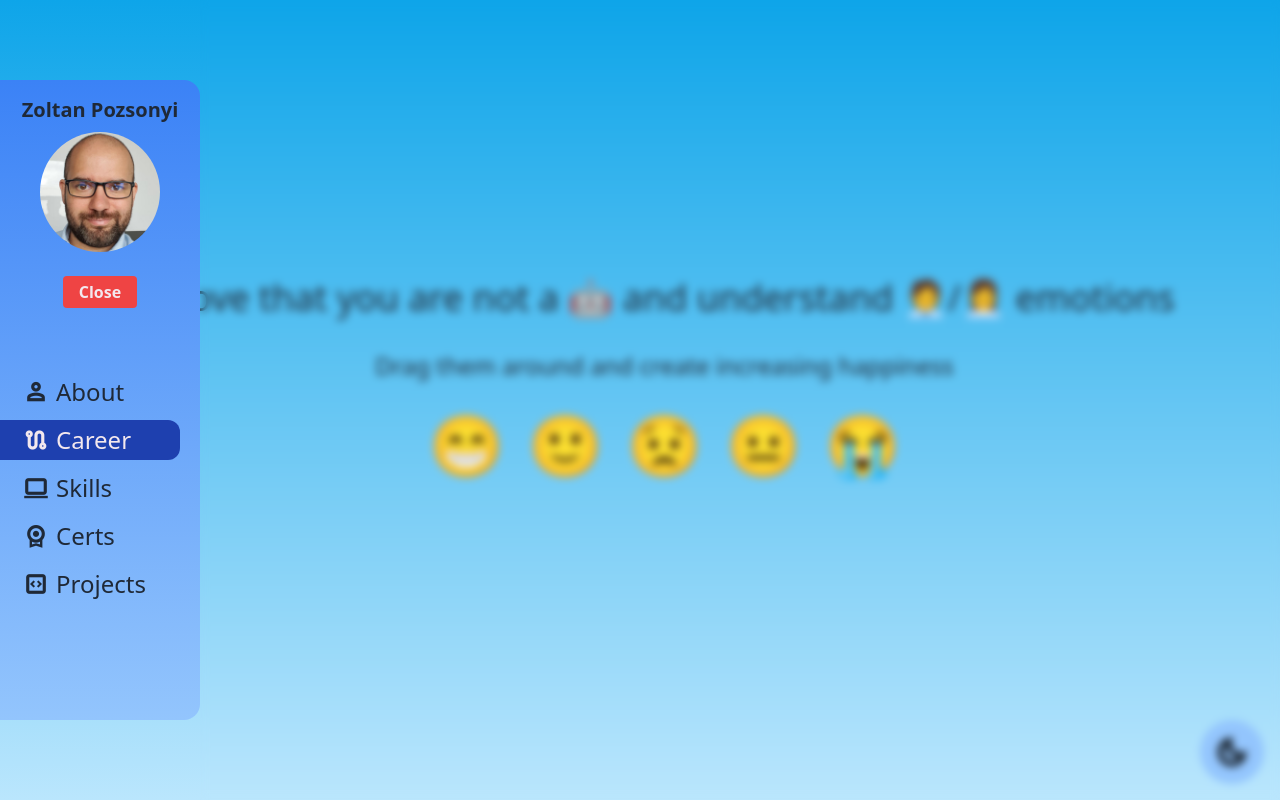
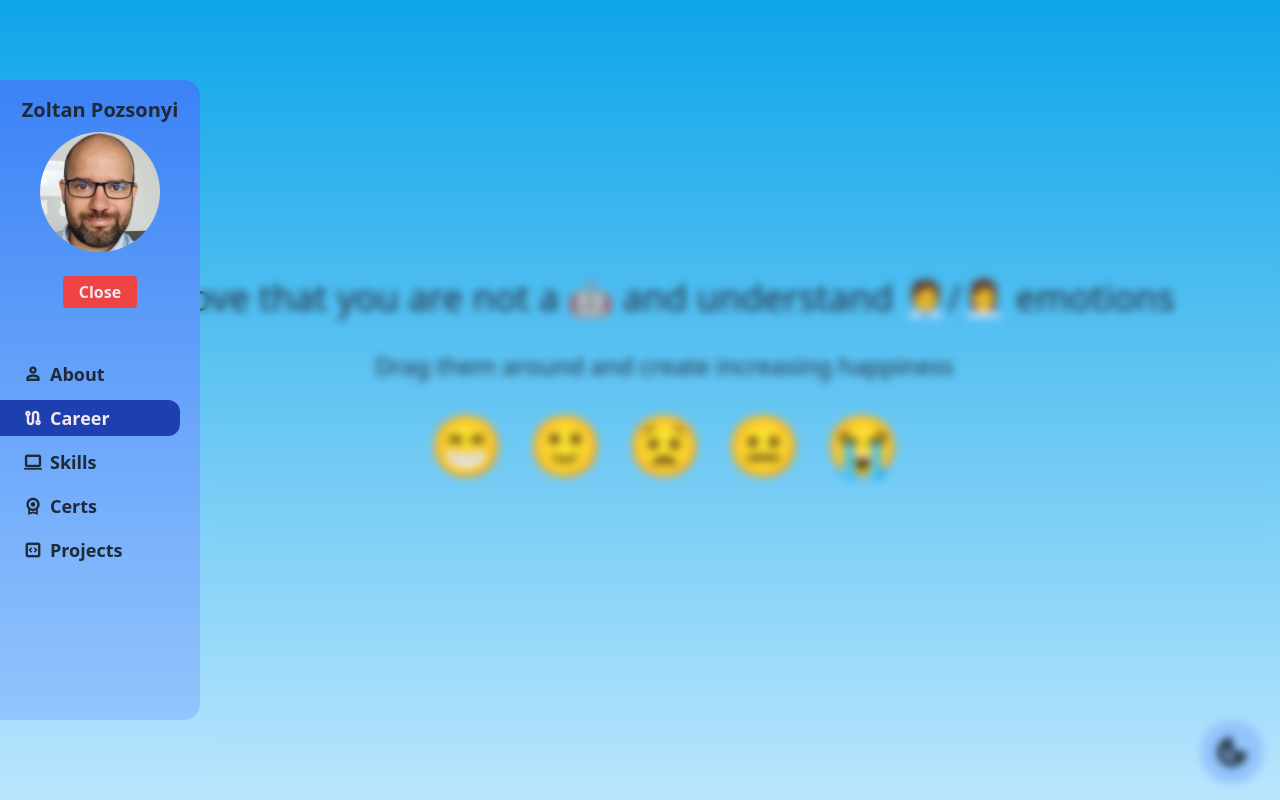
Before and after one commit to Zolikon/profile, a React (Vite) app: page /career in a window 1280 px wide. Both pictures are taken after a click on the button "Open". Built offline with nearby package versions, Linux system fonts and the light colour scheme.

Commit message:
improving sidemenu layout

```diff
--- a/src/App.jsx
+++ b/src/App.jsx
@@ -12,10 +12,10 @@ function App() {
             content={[
               {
                 elements: [
-                  <span key={11} className="text-sm sm:text-lg md:text-2xl material-symbols-outlined">
+                  <span key={11} className="text-sm sm:text-lg material-symbols-outlined">
                     person
                   </span>,
-                  <p key={12} className="text-sm sm:text-lg md:text-2xl">
+                  <p key={12} className="text-sm sm:text-lg font-bold">
                     About
                   </p>,
                 ],
@@ -23,10 +23,10 @@ function App() {
               },
               {
                 elements: [
-                  <span key={"career1"} className="text-sm sm:text-lg md:text-2xl material-symbols-outlined">
+                  <span key={"career1"} className="text-sm sm:text-lg material-symbols-outlined">
                     route
                   </span>,
-                  <p key={"career2"} className="text-sm sm:text-lg md:text-2xl">
+                  <p key={"career2"} className="text-sm sm:text-lg font-bold">
                     Career
                   </p>,
                 ],
@@ -34,10 +34,10 @@ function App() {
               },
               {
                 elements: [
-                  <span key={21} className="text-sm sm:text-lg md:text-2xl material-symbols-outlined">
+                  <span key={21} className="text-sm sm:text-lg material-symbols-outlined">
                     computer
                   </span>,
-                  <p key={22} className="text-sm sm:text-lg md:text-2xl">
+                  <p key={22} className="text-sm sm:text-lg font-bold">
                     Skills
                   </p>,
                 ],
@@ -45,10 +45,10 @@ function App() {
               },
               {
                 elements: [
-                  <span key={31} className="text-sm sm:text-lg md:text-2xl material-symbols-outlined">
+                  <span key={31} className="text-sm sm:text-lg material-symbols-outlined">
                     license
                   </span>,
-                  <p key={32} className="text-sm sm:text-lg md:text-2xl">
+                  <p key={32} className="text-sm sm:text-lg font-bold">
                     Certs
                   </p>,
                 ],
@@ -56,10 +56,10 @@ function App() {
               },
               {
                 elements: [
-                  <span key={41} className="text-sm sm:text-lg md:text-2xl material-symbols-outlined">
+                  <span key={41} className="text-sm sm:text-lg material-symbols-outlined">
                     code_blocks
                   </span>,
-                  <p key={42} className="text-sm sm:text-lg md:text-2xl">
+                  <p key={42} className="text-sm sm:text-lg font-bold">
                     Projects
                   </p>,
                 ],
--- a/src/ContactInfo.jsx
+++ b/src/ContactInfo.jsx
@@ -8,20 +8,23 @@ function ContactInfo() {
   }
 
   return (
-    <div className="flex flex-col gap-1 sm:gap-2 sm:text-2xl w-10 ">
-      <a href="mailto:pozsonyizoli@gmail.com" className="p-2 h-[30px] hover:scale-110">
+    <div className="flex gap-2 sm:text-2xl items-center justify-center mx-auto h-[40px]">
+      <a
+        href="mailto:pozsonyizoli@gmail.com"
+        className="p-2 h-[30px] w-[30px] hover:scale-110 flex items-center justify-center"
+      >
         <span className="material-symbols-outlined text-light-text">email</span>
       </a>
       <a
         href="https://www.linkedin.com/in/zolt%C3%A1n-pozsonyi-5677b698/"
-        className="p-2 h-[30px] hover:scale-110"
+        className="p-2 h-full hover:scale-110"
         target="_blank"
         rel="noreferrer"
       >
         <img src="/linkedin.svg" />
       </a>
-      <a href="https://github.com/Zolikon" className="p-2 h-[30px] hover:scale-110" target="_blank" rel="noreferrer">
-        <img src="/github.svg" />
+      <a href="https://github.com/Zolikon" className="p-2 h-full hover:scale-110" target="_blank" rel="noreferrer">
+        <img src="/github.svg" className="object-cover h-full" />
       </a>
     </div>
   );
--- a/src/career/Timeline.jsx
+++ b/src/career/Timeline.jsx
@@ -14,6 +14,7 @@ function Timeline() {
             "General management 5-7 people, support their professional development",
             "Leading fullstack development team and act as architect",
           ]}
+          iconName="work"
         />
         <WorkElement
           date="2020 - 2022"
@@ -23,34 +24,38 @@ function Timeline() {
             "General management 4-5 people, support their professional development",
             "Leading backend development team on fincancial project, taking active part in development",
           ]}
+          iconName="work"
         />
         <WorkElement
           date="2017 - 2020"
           title="Senior Software Engineer"
           company="Epam Systems"
           description={["Worked as a backend developer in travel domain", "Designing new solutions"]}
+          iconName="work"
         />
         <WorkElement
           date="2015 - 2017"
           title="Software Engineer"
           company="Epam Systems"
           description={["Worked as a backend developer on a financial project"]}
+          iconName="work"
         />
         <WorkElement
           date="2014 - 2015"
-          title="Software Engineer"
+          title="Junior Software Engineer"
           company="Epam Systems"
           description={[
             "Taking part in Epams junior mentoring program",
             "After successfully completed that, worked as a backend developer on a financial project",
           ]}
+          iconName="work"
         />
       </VerticalTimeline>
     </div>
   );
 }
 
-function WorkElement({ date, title, company, description }) {
+function WorkElement({ date, title, company, description, iconName }) {
   return (
     <VerticalTimelineElement
       className="vertical-timeline-element--work text-light-text dark:text-dark-text "
@@ -59,7 +64,7 @@ function WorkElement({ date, title, company, description }) {
       date={date}
       dateClassName="text-light-text dark:text-dark-text"
       iconStyle={{ background: "rgb(33, 150, 243)", color: "#fff" }}
-      icon={<WorkIcon />}
+      icon={<Icon name={iconName} />}
     >
       <h3 className="vertical-timeline-element-title font-extrabold text-lg xl:text-2xl">{title}</h3>
       <h4 className="vertical-timeline-element-subtitle font-bold">{company}</h4>
@@ -77,14 +82,19 @@ WorkElement.propTypes = {
   title: PropTypes.string.isRequired,
   company: PropTypes.string.isRequired,
   description: PropTypes.arrayOf(PropTypes.string).isRequired,
+  iconName: PropTypes.string,
 };
 
-function WorkIcon() {
+function Icon({ name }) {
   return (
     <div className="flex items-center justify-center w-full h-full">
-      <i className="material-symbols-outlined text-dark-text dark:text-light-text">work</i>
+      <i className="material-symbols-outlined text-dark-text dark:text-light-text">{name}</i>
     </div>
   );
 }
 
+Icon.propTypes = {
+  name: PropTypes.string,
+};
+
 export default Timeline;
--- a/src/components/SideMenu.jsx
+++ b/src/components/SideMenu.jsx
@@ -66,7 +66,7 @@ const SideNavigation = ({ content }) => {
   }
 
   return (
-    <div className={`flex fixed left-0 top-0 h-full ${isOpen && "w-full"} z-50`}>
+    <div className={`flex fixed left-0 top-0 h-full ${isOpen && "w-full"} z-50 `}>
       <motion.header
         ref={node}
         initial="closed"
@@ -86,7 +86,7 @@ const SideNavigation = ({ content }) => {
           >
             {isOpen && (
               <motion.p
-                className=" whitespace-nowrap text-sm sm:text-xl font-bold"
+                className=" whitespace-nowrap text-sm  md:text-xl font-bold select-none"
                 initial={{ opacity: 0, scale: 0 }}
                 animate={{ opacity: 1, scale: 1 }}
                 transition={{ delay: 0.5 }}
@@ -98,7 +98,7 @@ const SideNavigation = ({ content }) => {
             <img src="/profil.jpg" alt="profile" className={` rounded-full mb-4 mt-2`} />
           </motion.div>
           <motion.button
-            className="bg-red-500 hover:bg-red-700 dark:bg-yellow-500 dark:hover:bg-yellow-700 dark:text-light-text font-bold py-1 px-4 rounded select-none text-dark-text"
+            className="bg-red-500 hover:bg-red-700 dark:bg-teal-500 dark:hover:bg-teal-700 dark:text-light-text font-bold py-1 px-4 rounded select-none text-dark-text"
             onClick={toggleIsOpen}
             variants={variants}
             initial="closedButton"
@@ -112,7 +112,9 @@ const SideNavigation = ({ content }) => {
             animate={isOpen ? "open" : "closed"}
             variants={variants}
             transition={transition}
-            className={`mt-12 sm:mt-16 flex flex-col gap-0 xl:gap-2 justify-start w-full h-full overflow-hidden select-none items-start`}
+            className={`${
+              isOpen ? "mt-8 sm:mt-12" : "mt-12 sm:mt-16"
+            } flex flex-col gap-0 xl:gap-2 justify-start w-full h-full overflow-hidden select-none items-start`}
           >
             {content.map((item) =>
               isOpen ? (
@@ -127,7 +129,9 @@ const SideNavigation = ({ content }) => {
                     }}
                   >
                     {item.elements[0]}
-                    <motion.div className="text-md cursor-pointer flex gap-1 ">{item.elements[1]}</motion.div>
+                    <motion.div className="text-xs sm:text-md cursor-pointer flex gap-1 ">
+                      {item.elements[1]}
+                    </motion.div>
                   </NavLink>
                   {isPartOfCurrentPath(item.to) && (
                     <span className="w-[90%] h-full bg-blue-800 dark:bg-blue-500 absolute left-0 rounded-r-xl z-0" />
@@ -154,7 +158,15 @@ const SideNavigation = ({ content }) => {
           </motion.nav>
         </div>
         {isOpen ? (
-          <ContactInfo />
+          <motion.div
+            initial="closed"
+            animate={isOpen ? "open" : "closed"}
+            variants={variants}
+            transition={transition}
+            className="w-full flex flex-col items-center justify-center gap-2"
+          >
+            <ContactInfo />
+          </motion.div>
         ) : (
           <span className="material-symbols-outlined cursor-pointer select-none text-sm sm:text-lg md:text-2xl">
             contacts
```
